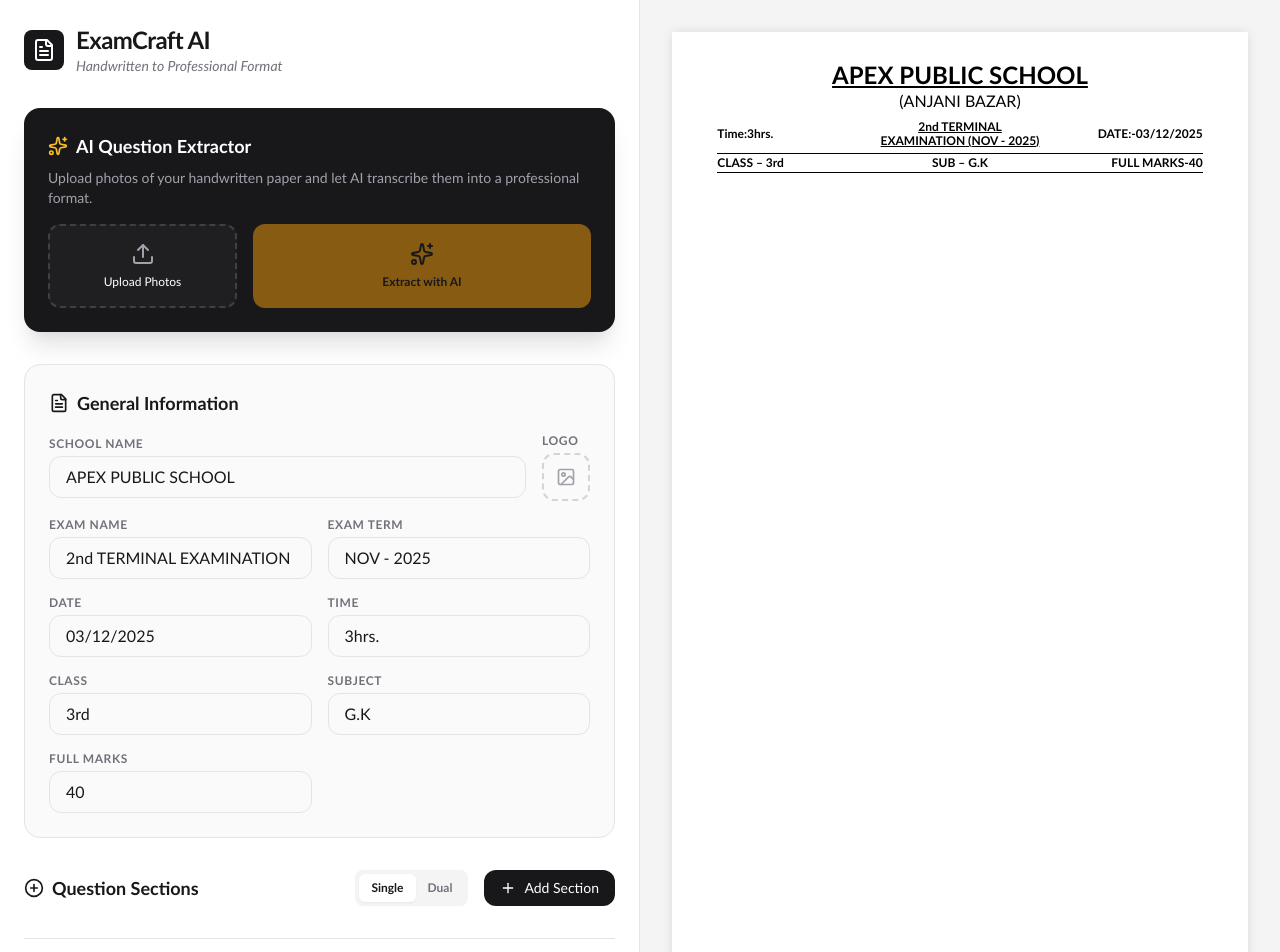
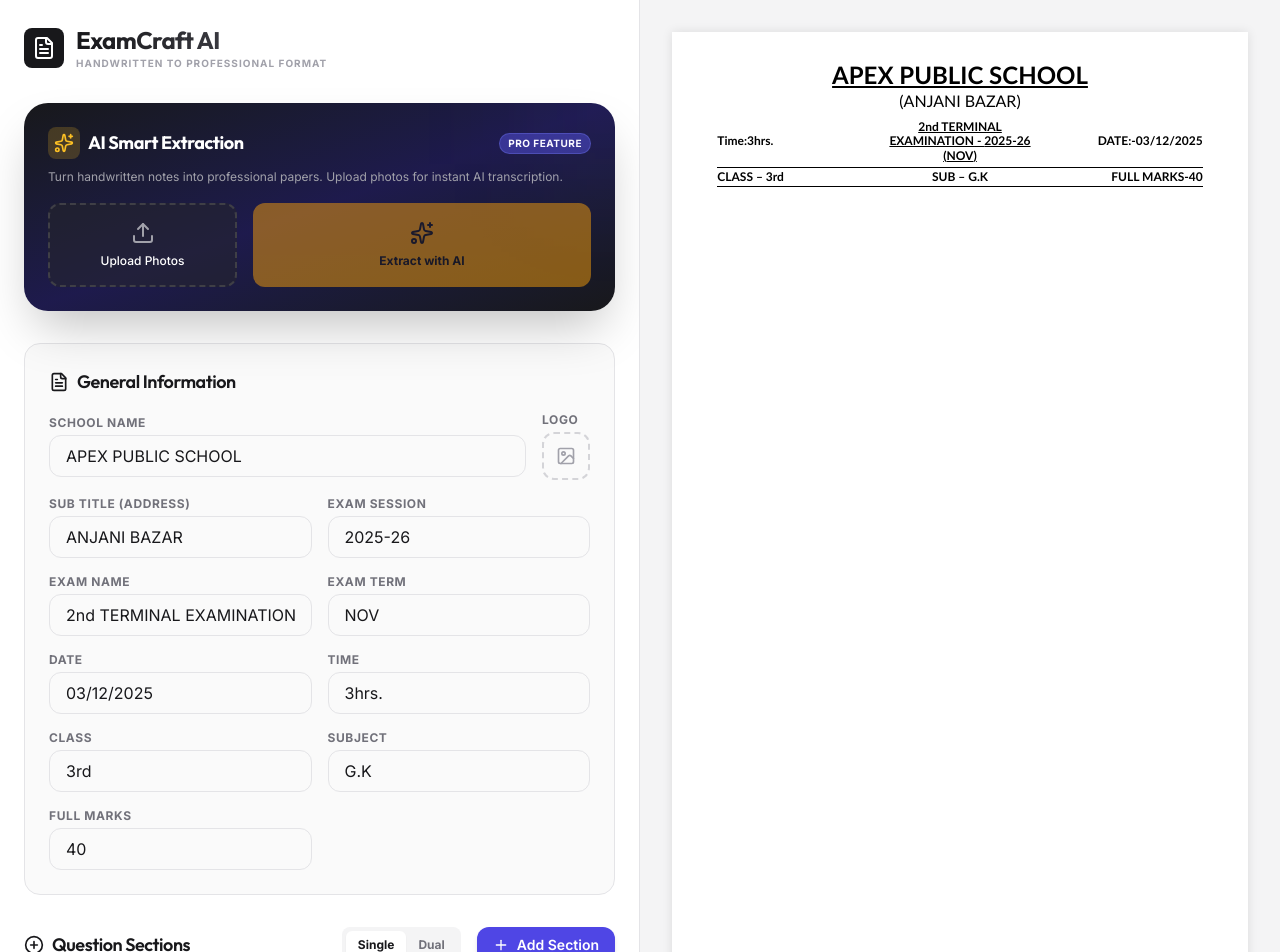
Before and after one commit to NileshShah01/Question-paper-Formatter, a React (Vite) app: page / in a window 1280 px wide. Shown: the top 952 px of the page. Built offline with nearby package versions, Linux system fonts and the light colour scheme.

Commit message:
feat: implement question paper formatting with AI extraction, PDF export, and draft management

```diff
--- a/index.html
+++ b/index.html
@@ -1,15 +1,19 @@
 <!doctype html>
 <html lang="en">
-
   <head>
     <meta charset="UTF-8" />
+    <link rel="icon" type="image/svg+xml" href="/vite.svg" />
     <meta name="viewport" content="width=device-width, initial-scale=1.0" />
-  <title>Question Paper Formatter</title>
+    <title>ExamCraft AI - Professional Question Paper Formatter</title>
+    <meta name="description" content="Transform handwritten question papers into professional school examination formats instantly with AI-powered extraction.">
+
+    <!-- Google Fonts -->
+    <link rel="preconnect" href="https://fonts.googleapis.com">
+    <link rel="preconnect" href="https://fonts.gstatic.com" crossorigin>
+    <link href="https://fonts.googleapis.com/css2?family=Inter:wght@400;500;600;700&family=Outfit:wght@300;400;500;600;700&display=swap" rel="stylesheet">
   </head>
-
   <body>
     <div id="root"></div>
     <script type="module" src="/src/main.tsx"></script>
   </body>
-
 </html>
--- a/src/App.tsx
+++ b/src/App.tsx
@@ -47,8 +47,10 @@
 
 interface HeaderInfo {
   schoolName: string;
+  schoolSubName: string;
   examName: string;
   examTerm: string;
+  examSession: string;
   date: string;
   time: string;
   className: string;
@@ -62,15 +64,22 @@
 export default function App() {
   const [layout, setLayout] = useState<LayoutType>('single');
   const toRoman = (num: number) => {
-    const romanMap: { [key: number]: string } = {
-      1: 'I', 2: 'II', 3: 'III', 4: 'IV', 5: 'V', 6: 'VI', 7: 'VII', 8: 'VIII', 9: 'IX', 10: 'X'
-    };
-    return romanMap[num] || num.toString();
+    const lookup: { [key: string]: number } = { M: 1000, CM: 900, D: 500, CD: 400, C: 100, XC: 90, L: 50, XL: 40, X: 10, IX: 9, V: 5, IV: 4, I: 1 };
+    let roman = '', i;
+    for (i in lookup) {
+      while (num >= lookup[i]) {
+        roman += i;
+        num -= lookup[i];
+      }
+    }
+    return roman;
   };
   const [header, setHeader] = useState<HeaderInfo>({
     schoolName: 'APEX PUBLIC SCHOOL',
+    schoolSubName: 'ANJANI BAZAR',
     examName: '2nd TERMINAL EXAMINATION',
-    examTerm: 'NOV - 2025',
+    examTerm: 'NOV',
+    examSession: '2025-26',
     date: '03/12/2025',
     time: '3hrs.',
     className: '3rd',
@@ -282,7 +291,7 @@
           id: Math.random().toString(36).substr(2, 9),
           type: q.type || 'normal',
           text: cleanQuestionText(q.text || ''),
-          options: q.options?.map((o: any, i: number) => ({ id: i.toString(), text: o.text || '' }))
+          options: q.options?.map((o: any, i: number) => ({ id: Math.random().toString(36).substr(2, 9), text: o.text || '' })) || (q.type === 'mcq' ? [{ id: '1', text: '' }, { id: '2', text: '' }, { id: '3', text: '' }, { id: '4', text: '' }] : [])
         }))
       }));
 
@@ -328,7 +337,12 @@
           ...s,
           questions: [
             ...s.questions,
-            { id: Date.now().toString(), type: 'normal', text: '' }
+            {
+              id: Date.now().toString(),
+              type: 'normal',
+              text: '',
+              options: []
+            }
           ]
         };
       }
@@ -466,19 +480,24 @@
                 <FileText className="w-6 h-6 text-white" />
               </div>
               <div>
-                <h1 className="text-2xl font-bold tracking-tight">ExamCraft AI</h1>
-                <p className="text-sm text-zinc-500 italic">Handwritten to Professional Format</p>
+                <h1 className="text-2xl font-bold tracking-tight bg-gradient-to-r from-zinc-900 to-zinc-600 bg-clip-text text-transparent">ExamCraft AI</h1>
+                <p className="text-[10px] font-bold uppercase tracking-widest text-zinc-400">Handwritten to Professional Format</p>
               </div>
             </div>
           </header>
 
           {/* AI Upload Section */}
-          <section className="bg-zinc-900 text-white p-6 rounded-2xl shadow-xl space-y-4">
+          <section className="bg-gradient-to-br from-zinc-900 via-indigo-950 to-zinc-900 text-white p-6 rounded-3xl shadow-2xl space-y-4 relative overflow-hidden group">
+            <div className="absolute top-0 right-0 w-32 h-32 bg-indigo-500/10 blur-3xl -mr-16 -mt-16 group-hover:bg-indigo-500/20 transition-all" />
+
             <div className="flex items-center gap-2 mb-2">
-              <Sparkles className="w-5 h-5 text-amber-400" />
-              <h2 className="text-lg font-semibold">AI Question Extractor</h2>
+              <div className="p-1.5 bg-amber-400/20 rounded-lg">
+                <Sparkles className="w-5 h-5 text-amber-400" />
+              </div>
+              <h2 className="text-lg font-bold tracking-tight">AI Smart Extraction</h2>
+              <span className="ml-auto text-[10px] bg-indigo-500/40 px-2 py-0.5 rounded-full font-bold uppercase tracking-wider border border-indigo-400/30">Pro Feature</span>
             </div>
-            <p className="text-zinc-400 text-sm">Upload photos of your handwritten paper and let AI transcribe them into a professional format.</p>
+            <p className="text-zinc-400 text-xs leading-relaxed">Turn handwritten notes into professional papers. Upload photos for instant AI transcription.</p>
 
             <div className="flex gap-4">
               <label className="flex-1 flex flex-col items-center justify-center gap-2 p-4 border-2 border-dashed border-zinc-700 rounded-xl hover:border-zinc-500 transition-colors cursor-pointer bg-zinc-800/50">
@@ -547,6 +566,22 @@
                     <input type="file" accept="image/*" className="hidden" onChange={handleLogoUpload} />
                   </label>
                 </div>
+              </div>
+              <div>
+                <label className="block text-xs font-bold uppercase tracking-wider text-zinc-500 mb-1">Sub Title (Address)</label>
+                <input
+                  type="text" name="schoolSubName" value={header.schoolSubName} onChange={handleHeaderChange}
+                  className="w-full px-4 py-2 rounded-xl border border-zinc-200 focus:ring-2 focus:ring-zinc-900 focus:border-transparent outline-none transition-all"
+                  placeholder="e.g. ANJANI BAZAR"
+                />
+              </div>
+              <div>
+                <label className="block text-xs font-bold uppercase tracking-wider text-zinc-500 mb-1">Exam Session</label>
+                <input
+                  type="text" name="examSession" value={header.examSession} onChange={handleHeaderChange}
+                  className="w-full px-4 py-2 rounded-xl border border-zinc-200 focus:ring-2 focus:ring-zinc-900 focus:border-transparent outline-none transition-all"
+                  placeholder="e.g. 2025-26"
+                />
               </div>
               <div>
                 <label className="block text-xs font-bold uppercase tracking-wider text-zinc-500 mb-1">Exam Name</label>
@@ -630,15 +665,33 @@
                 </div>
                 <button
                   onClick={addSection}
-                  className="flex items-center gap-2 px-4 py-2 bg-zinc-900 text-white rounded-xl hover:bg-zinc-800 transition-colors text-sm font-medium"
+                  className="flex items-center gap-2 px-4 py-2 bg-indigo-600 text-white rounded-xl hover:bg-indigo-700 transition-all shadow-md hover:shadow-lg active:scale-95 text-sm font-semibold"
                 >
                   <Plus className="w-4 h-4" /> Add Section
                 </button>
               </div>
             </div>
 
+            {sections.length === 0 && (
+              <div className="flex flex-col items-center justify-center py-12 px-6 border-2 border-dashed border-zinc-200 rounded-3xl bg-zinc-50 text-center space-y-4">
+                <div className="p-4 bg-white rounded-2xl shadow-sm border border-zinc-100">
+                  <PlusCircle className="w-8 h-8 text-zinc-300" />
+                </div>
+                <div>
+                  <h3 className="font-bold text-zinc-900">No sections yet</h3>
+                  <p className="text-sm text-zinc-500 max-w-[240px] mx-auto leading-relaxed">Starting from scratch? Add a section manually or use AI extraction.</p>
+                </div>
+                <button
+                  onClick={addSection}
+                  className="px-6 py-2.5 bg-zinc-900 text-white rounded-xl hover:bg-zinc-800 transition-all font-semibold shadow-md active:scale-95"
+                >
+                  Create First Section
+                </button>
+              </div>
+            )}
+
             {sections.map((section, sIdx) => (
-              <div key={section.id} className="bg-white border border-zinc-200 rounded-2xl overflow-hidden shadow-sm">
+              <div key={section.id} className="bg-white border border-zinc-200 rounded-2xl overflow-hidden shadow-sm hover:shadow-md hover:border-indigo-200 transition-all group/section">
                 <div className="bg-zinc-50 p-4 border-bottom border-zinc-200 flex items-center justify-between gap-4">
                   <div className="flex-1 flex gap-4">
                     <div className="flex-1">
@@ -702,23 +755,46 @@
 
                           {question.type === 'mcq' && (
                             <div className="space-y-2 pl-4 border-l-2 border-zinc-200">
-                              <p className="text-[10px] font-bold uppercase text-zinc-400">Options</p>
-                              {[0, 1, 2].map(optIdx => (
-                                <div key={optIdx} className="flex items-center gap-2">
-                                  <div className="w-4 h-4 border border-zinc-300 rounded" />
+                              <div className="flex items-center justify-between mb-2">
+                                <p className="text-[10px] font-bold uppercase text-zinc-400">Options</p>
+                                <button
+                                  onClick={() => {
+                                    const newOptions = [...(question.options || []), { id: Date.now().toString(), text: '' }];
+                                    updateQuestion(section.id, question.id, 'options', newOptions);
+                                  }}
+                                  className="text-[10px] font-bold text-indigo-600 hover:text-indigo-700 uppercase"
+                                >
+                                  + Add Option
+                                </button>
+                              </div>
+                              {question.options?.map((opt, optIdx) => (
+                                <div key={opt.id} className="flex items-center gap-2 group">
+                                  <div className="w-4 h-4 border border-zinc-300 rounded shrink-0" />
                                   <input
                                     type="text"
                                     placeholder={`Option ${String.fromCharCode(65 + optIdx)}`}
                                     className="flex-1 text-sm bg-transparent border-b border-zinc-200 focus:border-zinc-900 outline-none py-1"
-                                    value={question.options?.[optIdx]?.text || ''}
+                                    value={opt.text}
                                     onChange={(e) => {
                                       const newOptions = [...(question.options || [])];
-                                      newOptions[optIdx] = { id: optIdx.toString(), text: e.target.value };
+                                      newOptions[optIdx] = { ...newOptions[optIdx], text: e.target.value };
                                       updateQuestion(section.id, question.id, 'options', newOptions);
                                     }}
                                   />
+                                  <button
+                                    onClick={() => {
+                                      const newOptions = question.options?.filter((_, i) => i !== optIdx);
+                                      updateQuestion(section.id, question.id, 'options', newOptions);
+                                    }}
+                                    className="opacity-0 group-hover:opacity-100 p-1 text-zinc-400 hover:text-red-500 transition-opacity"
+                                  >
+                                    <X className="w-3 h-3" />
+                                  </button>
                                 </div>
                               ))}
+                              {(!question.options || question.options.length === 0) && (
+                                <p className="text-xs text-zinc-400 italic">No options added. Click '+ Add Option' to start.</p>
+                              )}
                             </div>
                           )}
 
@@ -742,13 +818,24 @@
                   ))}
                   <button
                     onClick={() => addQuestion(section.id)}
-                    className="w-full py-2 border-2 border-dashed border-zinc-200 rounded-xl text-zinc-400 hover:text-zinc-900 hover:border-zinc-900 transition-all flex items-center justify-center gap-2 text-sm font-medium"
+                    className="w-full py-3 border-2 border-dashed border-zinc-200 rounded-xl text-zinc-400 hover:text-indigo-600 hover:border-indigo-200 hover:bg-indigo-50/50 transition-all flex items-center justify-center gap-2 text-sm font-bold active:scale-[0.99]"
                   >
                     <Plus className="w-4 h-4" /> Add Question
                   </button>
                 </div>
               </div>
             ))}
+
+            {sections.length > 0 && (
+              <div className="flex justify-center pt-4">
+                <button
+                  onClick={addSection}
+                  className="flex items-center gap-2 px-8 py-3 bg-zinc-100 text-zinc-600 rounded-2xl hover:bg-zinc-200 hover:text-zinc-900 transition-all font-bold text-sm"
+                >
+                  <PlusCircle className="w-5 h-5" /> New Section
+                </button>
+              </div>
+            )}
           </section>
 
           {/* Validation Warning */}
@@ -817,15 +904,16 @@
               {header.schoolName}
             </div>
             <div className="exam-school-sub">
-              (ANJANI BAZAR)
+              ({header.schoolSubName})
             </div>
           </div>
 
           {/* Header Row 1: Time, Exam Name, Date */}
           <div className="exam-header-row">
             <div className="exam-header-item font-bold">Time:{header.time}</div>
-            <div className="exam-header-item center font-bold underline">
-              {header.examName} ({header.examTerm})
+            <div className="exam-header-item center font-bold underline px-2">
+              {header.examName} - {header.examSession}<br/>
+              ({header.examTerm})
             </div>
             <div className="exam-header-item right font-bold">DATE:-{header.date}</div>
           </div>
--- a/src/index.css
+++ b/src/index.css
@@ -1,7 +1,8 @@
 @import "tailwindcss";
 
 @theme {
-  --font-sans: Calibri, Candara, Segoe, "Segoe UI", Optima, Arial, sans-serif;
+  --font-sans: 'Inter', Calibri, Candara, sans-serif;
+  --font-display: 'Outfit', 'Inter', system-ui, sans-serif;
 
   --color-zinc-50: #fafafa;
   --color-zinc-100: #f4f4f5;
@@ -19,6 +20,8 @@
   --color-amber-500: #f59e0b;
   --color-red-500: #ef4444;
   --color-blue-500: #3b82f6;
+  --color-blue-600: #2563eb;
+  --color-indigo-600: #4f46e5;
   --color-green-500: #22c55e;
   --color-slate-500: #64748b;
   --color-gray-500: #6b7280;
@@ -28,13 +31,19 @@
   --shadow-lg: 0 10px 15px -3px rgba(0, 0, 0, 0.1), 0 4px 6px -2px rgba(0, 0, 0, 0.05);
   --shadow-xl: 0 20px 25px -5px rgba(0, 0, 0, 0.1), 0 10px 10px -5px rgba(0, 0, 0, 0.04);
   --shadow-2xl: 0 25px 50px -12px rgba(0, 0, 0, 0.25);
+  --shadow-premium: 0 10px 30px -10px rgba(0, 0, 0, 0.05), 0 4px 6px -2px rgba(0, 0, 0, 0.05);
 }
 
 @layer base {
   body {
-    @apply bg-zinc-50 text-zinc-900;
+    @apply bg-zinc-50 text-zinc-900 font-sans selection:bg-indigo-600 selection:text-white;
+  }
+
+  h1, h2, h3, h4 {
+    @apply font-display tracking-tight font-bold;
   }
 }
+
 
 @media print {
   .no-print {
```
Lines whose indentation alone changed are shown as unchanged.
